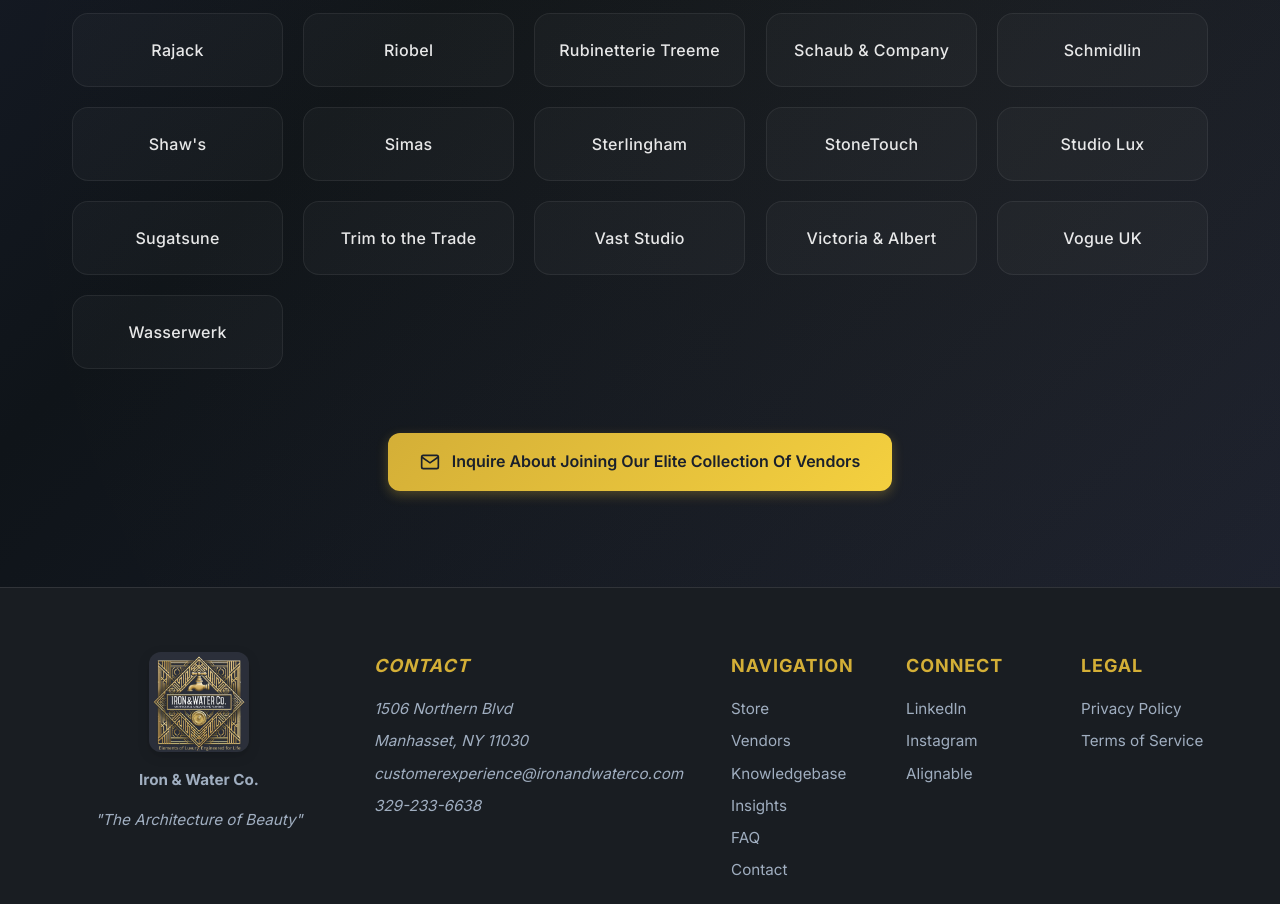
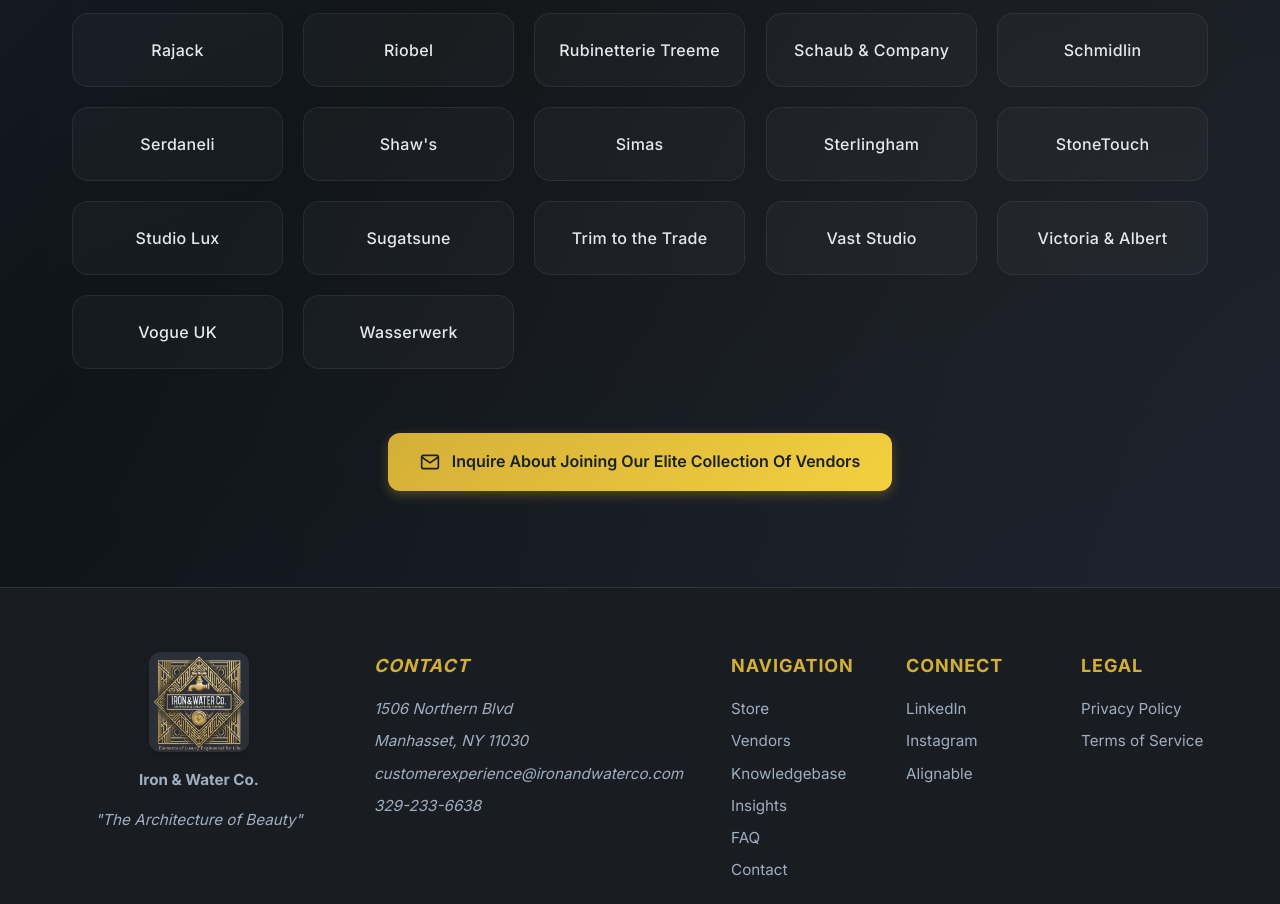
Before and after one commit to Vierra-Digital/IronWaterCo-Client, a Next.js app: page /vendors in a window 1280 px wide. Shown: the part 1600-2504 px from the top of the page. Built offline with nearby package versions, Linux system fonts and the light colour scheme; no server answers.

Commit message:
Added Serdaneli to the Vendor's list.

```diff
--- a/components/VendorsSection.tsx
+++ b/components/VendorsSection.tsx
@@ -75,6 +75,7 @@
   'Rubinetterie Treeme',
   'Schaub & Company',
   'Schmidlin',
+  'Serdaneli',
   'Shaw\'s',
   'Simas',
   'Sterlingham',
```
